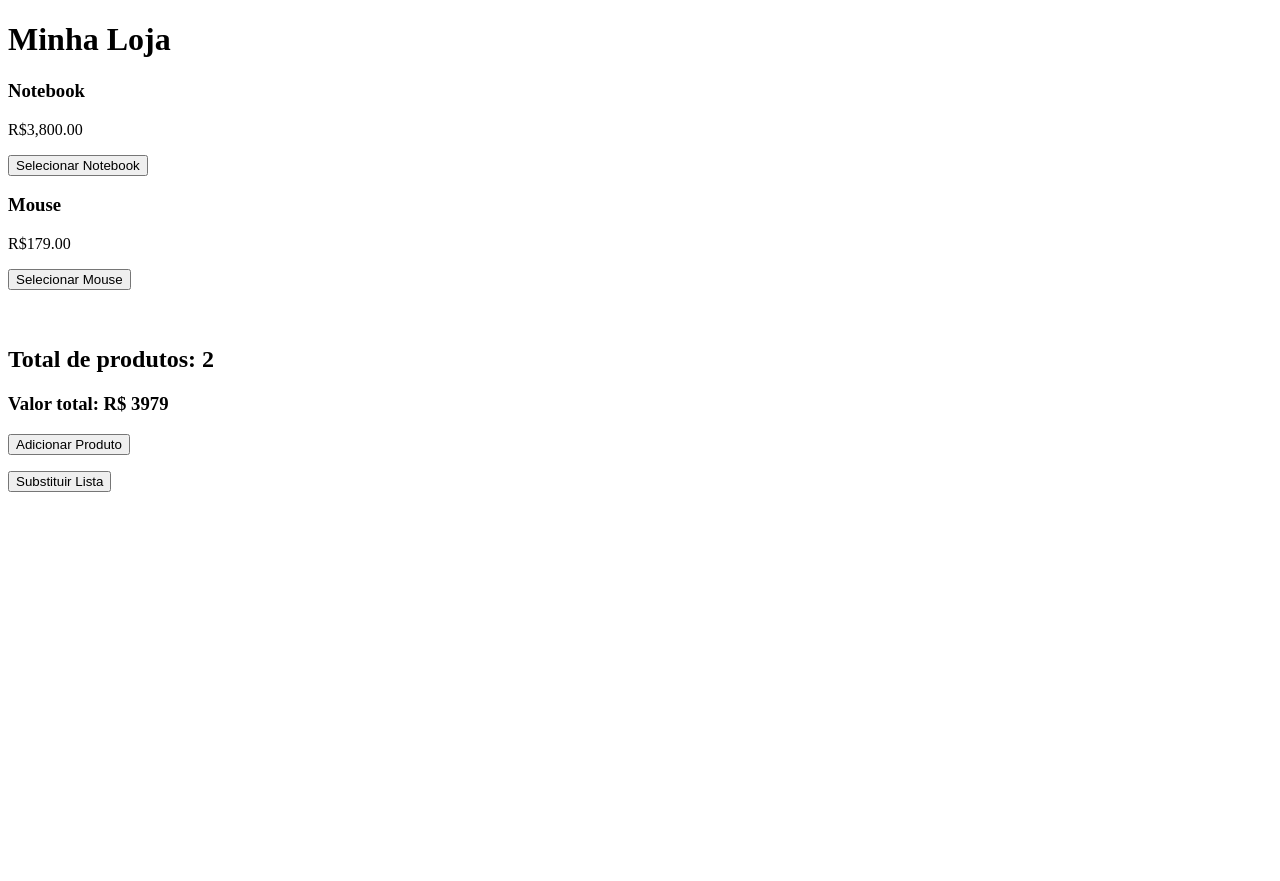
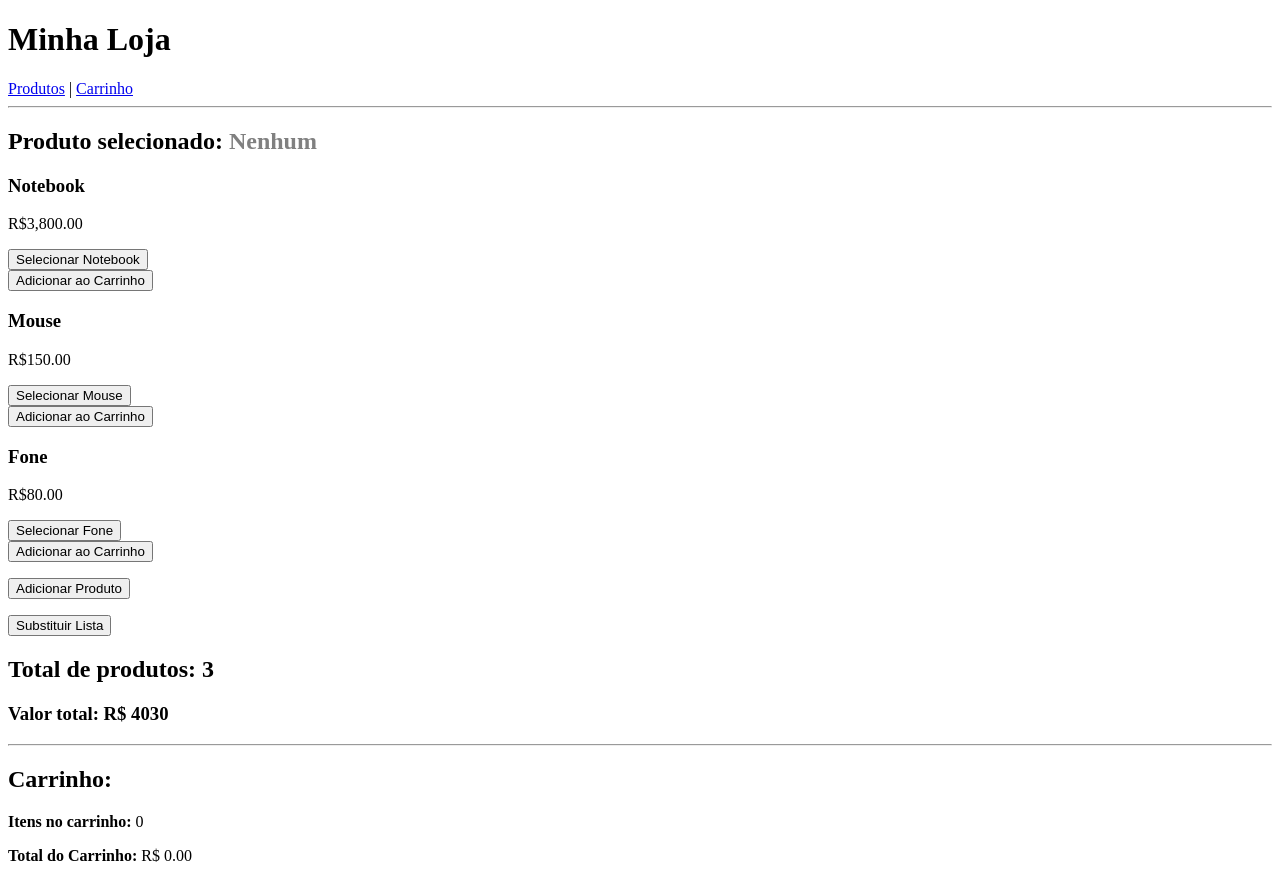
Before and after one commit to Bncodex/meu-primeiro-app, an Angular app: page / in a window 1280 px wide. Before the commit the page ends 800 px from the top, so only its background shows below. Built offline with nearby package versions, Linux system fonts and the light colour scheme.

Commit message:
Fix: Erro versao Angular

```diff
--- a/src/app/app.html
+++ b/src/app/app.html
@@ -1,3 +1,10 @@
+<h1>Minha Loja</h1>
 
-<h1>Minha Loja</h1>
-<app-lista-produtos></app-lista-produtos>
+<nav>
+  <a routerLink="/">Produtos</a> |
+  <a routerLink="/carrinho">Carrinho</a>
+</nav>
+
+<hr />
+
+<router-outlet></router-outlet>
--- a/src/app/app.routes.ts
+++ b/src/app/app.routes.ts
@@ -1,3 +1,14 @@
 import { Routes } from '@angular/router';
+import { ListaProdutos } from './features/produtos/lista-produtos/lista-produtos';
+import { Carrinho } from './features/carrinho/carrinho/carrinho';
 
-export const routes: Routes = [];
+export const routes: Routes = [
+  {
+    path: '',
+    component: ListaProdutos,
+  },
+  {
+    path: 'carrinho',
+    component: Carrinho,
+  },
+];
--- a/src/app/app.ts
+++ b/src/app/app.ts
@@ -1,9 +1,9 @@
 import { Component, signal } from '@angular/core';
-import { ListaProdutos } from './features/produtos/lista-produtos/lista-produtos';
+import { RouterOutlet, RouterLink } from '@angular/router';
 
 @Component({
   selector: 'app-root',
-  imports: [ListaProdutos],
+  imports: [RouterOutlet, RouterLink],
   templateUrl: './app.html',
   styleUrl: './app.css',
 })
--- /dev/null
+++ b/src/app/features/carrinho/carrinho/carrinho.html
@@ -0,0 +1,5 @@
+<h1>Carrinho</h1>
+
+<p>Você está na página do carrinho.</p>
+
+<p>Nas próximas aulas, este carrinho será conectado ao estado global.</p>
--- /dev/null
+++ b/src/app/features/carrinho/carrinho/carrinho.ts
@@ -0,0 +1,12 @@
+import { Component } from '@angular/core';
+
+@Component({
+  selector: 'app-carrinho',
+  imports: [],
+  templateUrl: './carrinho.html',
+  styleUrl: './carrinho.css',
+})
+export class Carrinho {
+  // Lógica do carrinho virá em aulas futuras
+  // Por ora, apenas exibe a página de carrinho
+}
--- a/src/app/features/produtos/lista-produtos/lista-produtos.html
+++ b/src/app/features/produtos/lista-produtos/lista-produtos.html
@@ -1,12 +1,41 @@
+<section><!--Seção de produtos-->
+  <h2>
+    Produto selecionado:
+    @if (produtoSelecionado()) {
+      <strong style="color: green">{{ produtoSelecionado() }}</strong>
+    } @else {
+      <span style="color: gray">Nenhum</span>
+    }
+  </h2>
+
   @for (item of produtos(); track item.nome) {
     <app-produto
       [nome]="item.nome"
       [preco]="item.preco"
       (produtoSelecionado)="exibirProduto($event)"
     ></app-produto>
-} <br> <br>
 
-<h2>Total de produtos: {{ totalProdutos() }}</h2> <!--Signals são funções. Sem parenteses o Angular exibirá o signal em vez do valor calculado. -->
-<h3>Valor total: R$ {{ valorTotal() }}</h3> <!-- Conversa com a função que está com um signal do lista produtos.ts-->
-<p><button (click)="adicionarProduto()">Adicionar Produto</button></p> <!-- Conversa com o metodo na classe do TS.-->
+    <button (click)="adicionarAoCarrinho(item)">Adicionar ao Carrinho</button>
+  }
+  <!--fim arroba for-->
+
+  <p><button (click)="adicionarProduto()">Adicionar Produto</button></p>
   <p><button (click)="substituirProdutos()">Substituir Lista</button></p>
+
+  <h2>Total de produtos: {{ totalProdutos() }}</h2>
+
+  <h3>Valor total: R$ {{ valorTotal() }}</h3>
+</section> <!--fim do section de produtos-->
+
+<section><!-- Seção doCarrinho -->
+
+  <hr />
+
+  <h2>Carrinho:</h2>
+
+  @for (item of carrinho(); track $index) {
+    <p>{{ item.nome }} - R$ {{ item.preco.toFixed(2) }}</p>
+  }
+  <p><strong>Itens no carrinho:</strong> {{ quantidadeCarrinho() }}</p>
+  <p><strong>Total do Carrinho:</strong> R$ {{ totalCarrinho().toFixed(2) }}</p>
+</section> <!--fim da seção de carrinho-->
--- a/src/app/features/produtos/lista-produtos/lista-produtos.ts
+++ b/src/app/features/produtos/lista-produtos/lista-produtos.ts
@@ -1,4 +1,4 @@
-import { Component, signal, computed } from '@angular/core';
+import { Component, signal, computed, effect } from '@angular/core';
 import { Produto } from '../produto/produto';
 
 @Component({
@@ -8,33 +8,75 @@ import { Produto } from '../produto/produto';
   styleUrl: './lista-produtos.css',
 })
 export class ListaProdutos {
-  produtos = signal([ // Esse signal envia esse sinal (reativo) que permite alterações em outros pontos
+  //SIGNALS
+
+  //writable signal -> signal (reativo) que permite alterações (com set ou update)
+
+  //Atributo da classe
+  produtos = signal([
     { nome: 'Notebook', preco: 3800 },
-    { nome: 'Mouse', preco: 179 },
+    { nome: 'Mouse', preco: 150 },
+    { nome: 'Fone', preco: 80 },
   ]);
 
-  totalProdutos = computed ( () => this.produtos().length); // Computed é um signal que olha para outro signal que vê alguma mudança e
-  // já recebe o sinal para que possa fazer a alteração no ANGULAR.
+  produtoSelecionado = signal<string | null>(null);
 
-  valorTotal = computed ( () => {
-    return this.produtos().reduce ( (total, item) => total + item.preco, 0);
-  }); // Reduce > Método array do JS/TS que percorre cada item acumulando um resultado. Começa com zero e vai somando o campo de preço de cada produto
-  // Computed é usado pois a soma depende diretamente da lista de produtos, sempre que um produto for adicionado
-  //  o valorTotal recalculará automaticamente sem nenhum código extra
+  carrinho = signal<{ nome: string; preco: number }[]>([]);
+
+  //COMPUTED SIGNALS
+
+  //computed signal -> observa outro siganl e se atualiza automaticamente
+  totalProdutos = computed(() => this.produtos().length);
+
+  valorTotal = computed(() => {
+    return this.produtos().reduce((total, item) => total + item.preco, 0);
+  });
+
+  quantidadeCarrinho = computed(() => this.carrinho().length);
+
+  totalCarrinho = computed(() => {
+    return this.carrinho().reduce((total, item) => total + item.preco, 0);
+  });
+
+
+  // EFFECTS
+  //método construtor -> formata os objetos criados a partir desta classe
+  constructor() {
+    //Estes 2 effects geram mensagens no terminal sempre que akterações são realizadas.
+    //effect observa alterações realizada no signal (que é o vetor de produtos)
+    effect(() => {
+      console.log('Lista de produtos alterada:', this.produtos());
+    });
+
+    //effect observa alterações do computed signal (valorTotal)
+    effect(() => {
+      console.log('Valor total atualizado:', this.valorTotal());
+    });
+    // effect observa o title da página se a condição for atendida
+    effect(() => {
+      if (typeof document !== 'undefined') {
+        document.title = `(${this.totalProdutos()}) Minha Loja`;
+      }
+    });
+  } //fim do constructor
+
+
+  // AÇÕES QUE ALTERAM VALORES DE SIGNALS (SET E UPDATES)
 
   exibirProduto(nome: string) {
-    console.log('Produto selecionado:', nome);
+    this.produtoSelecionado.set(nome);
   }
 
+  //update-> adiciona um item ao writable signal
   adicionarProduto() {
-    this.produtos.update((listaAtual) => [
-      ...listaAtual,
-      { nome: 'Teclado', preco: 250 }]);
+    this.produtos.update((listaAtual) => [...listaAtual, { nome: 'Teclado', preco: 250 }]);
+  }
+  //set -> altera um item do writable signal
+  substituirProdutos() {
+    this.produtos.set([{ nome: 'Produto novo', preco: 999 }]);
   }
 
-  substituirProdutos() {
-    this.produtos.set ([{ nome: 'Celular', preco:1000}]);
-  } // Set () -> Ignora o estado anterior trocando a lista inteira pelo novo valor.
-  // Update () -> Recebe um valor e retorna outro como novo valor. Usado ao precisar adicionar,remover ou transformar o estado existente.
-
+  adicionarAoCarrinho(produto: { nome: string; preco: number }) {
+    this.carrinho.update((listaAtual) => [...listaAtual, produto]);
+  }
 }
```
Also changed, not shown: src/app/features/carrinho/carrinho/carrinho.css (added), src/app/features/produtos/produto/produto.html (line endings or trailing spaces), src/app/features/produtos/produto/produto.ts (line endings or trailing spaces), 1 other file (tests, documents, lock files or other folders). Lines whose indentation alone changed are shown as unchanged.
